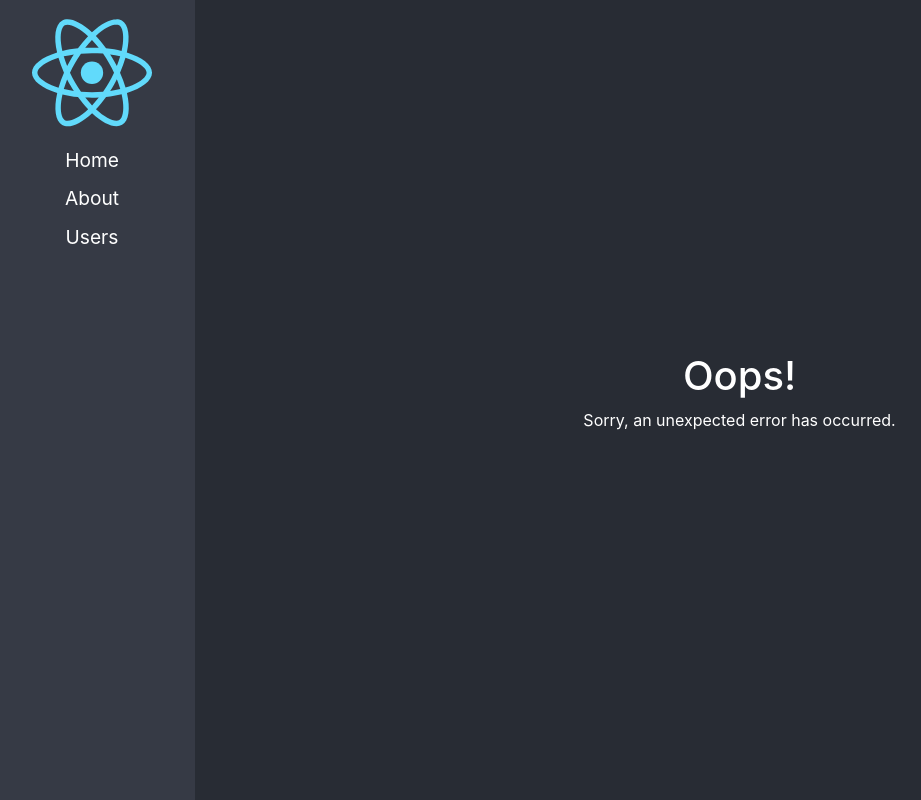
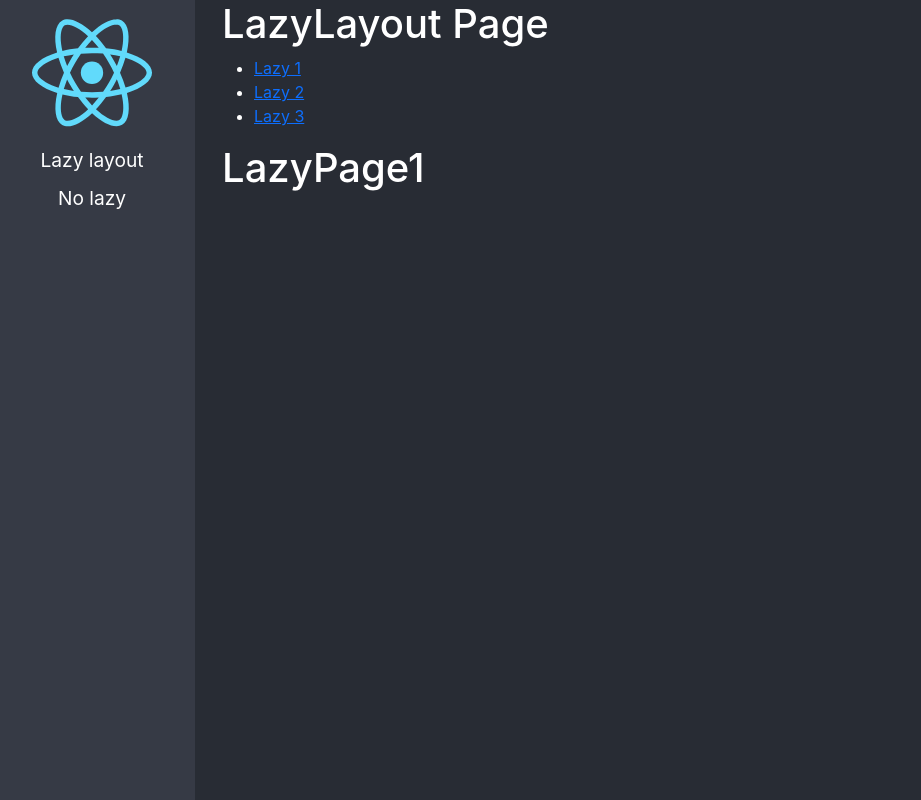
Before and after one commit to LNagad/advanced-react, a React (Create React App) app: page /lazyload/lazy1 in a window 1280 px wide. Shown: the whole page, without its empty margins (11-932 px from the left). Built offline with nearby package versions, Linux system fonts and the light colour scheme.

Commit message:
FEAT: lazyload nested routes added

```diff
--- /dev/null
+++ b/src/01-lazyload/layout/LazyLayout.tsx
@@ -0,0 +1,33 @@
+import { NavLink, Navigate, Route, Routes } from 'react-router-dom';
+import { LazyPage1, LazyPage2, LazyPage3 } from '../pages';
+
+export const LazyLayout = () => {
+   return (
+      <div>
+         <h1>LazyLayout Page</h1>
+         <ul>
+            <li>
+               <NavLink to="lazy1">Lazy 1</NavLink>
+            </li>
+            <li>
+               <NavLink to="lazy2">Lazy 2</NavLink>
+            </li>
+            <li>
+               <NavLink to="lazy3">Lazy 3</NavLink>
+            </li>
+         </ul>
+
+         <Routes>
+            <Route path="lazy1" element={ <LazyPage1 /> } />
+            <Route path="lazy2" element={ <LazyPage2 /> } />
+            <Route path="lazy3" element={ <LazyPage3 /> } />
+
+            {/* <Route path="*" element={ <div> Not found </div> } /> */}
+            <Route path="*" element={ <Navigate replace to='lazy1' /> } />
+         </Routes>
+      </div>
+   );
+};
+
+
+export default LazyLayout;
--- /dev/null
+++ b/src/01-lazyload/pages/LazyPage1.tsx
@@ -0,0 +1,8 @@
+
+export const LazyPage1 = () => {
+   return (
+      <h1>LazyPage1</h1>
+   );
+};
+
+export default LazyPage1;
--- /dev/null
+++ b/src/01-lazyload/pages/LazyPage2.tsx
@@ -0,0 +1,8 @@
+
+export const LazyPage2 = () => {
+   return (
+      <h1>LazyPage2</h1>
+   );
+};
+
+export default LazyPage2;
--- /dev/null
+++ b/src/01-lazyload/pages/LazyPage3.tsx
@@ -0,0 +1,8 @@
+
+export const LazyPage3 = () => {
+   return (
+      <h1>LazyPage3</h1>
+   );
+};
+
+export default LazyPage3;
--- /dev/null
+++ b/src/01-lazyload/pages/NoLazy.tsx
@@ -0,0 +1,6 @@
+
+export const NoLazy = () => {
+   return (
+      <h1>No Lazyload component</h1>
+   );
+};
--- /dev/null
+++ b/src/01-lazyload/pages/index.ts
@@ -0,0 +1,3 @@
+export * from './LazyPage1';
+export * from './LazyPage2';
+export * from './LazyPage3';
--- a/src/components/NavBar.tsx
+++ b/src/components/NavBar.tsx
@@ -1,20 +1,23 @@
 import { NavLink } from 'react-router-dom';
 import logo from '../logo.svg';
+import { routes } from '../routes/routes';
 
 export const NavBar = () => {
    return (
       <nav>
-         <img src={ logo } alt="React Logo" />
+         <img src={logo} alt="React Logo" />
          <ul>
-            <li>
-               <NavLink to='/' className={ ({ isActive }) => isActive ? 'nav-active' : '' }>Home</NavLink>
-            </li>
-            <li>
-               <NavLink to='/about' className={ ({ isActive }) => isActive ? 'nav-active' : '' }>About</NavLink>
-            </li>
-            <li>
-               <NavLink to='/users' className={ ({ isActive }) => isActive ? 'nav-active' : '' }>Users</NavLink>
-            </li>
+            {routes.map(({ to, name }) => {
+               if (name === 'Error') return;
+               return (
+                  <li key={to}>
+                     <NavLink
+                        to={to}
+                        className={({ isActive }) => (isActive ? 'nav-active' : '')}>{name}
+                     </NavLink>
+                  </li>
+               );
+            })}
          </ul>
       </nav>
    );
--- /dev/null
+++ b/src/routes/routes.ts
@@ -0,0 +1,38 @@
+import { lazy, LazyExoticComponent } from 'react';
+import { NoLazy } from '../01-lazyload/pages/NoLazy';
+
+type JSXComponent = () => JSX.Element;
+
+interface Route {
+    to: string,
+    name: string,
+    path: string,
+    element: JSXComponent | LazyExoticComponent<JSXComponent>
+}
+
+const LazyLayout = lazy(() => import(/* webpackChunkName: LazyPage1 */'../01-lazyload/layout/LazyLayout'));
+// const Lazy1 = lazy(() => import(/* webpackChunkName: LazyPage1 */'../01-lazyload/pages/LazyPage1'));
+// const Lazy2 = lazy(() => import(/* webpackChunkName: LazyPage2 */'../01-lazyload/pages/LazyPage2'));
+// const Lazy3 = lazy(() => import(/* webpackChunkName: LazyPage3 */'../01-lazyload/pages/LazyPage3'));
+
+
+export const routes: Route[] = [
+   {
+      path: '/lazyload/*',
+      to: '/lazyload/',
+      name: 'Lazy layout',
+      element: LazyLayout
+   },
+   {
+      path: 'no-lazy',
+      to: '/no-lazy',
+      name: 'No lazy',
+      element: NoLazy
+   },
+//    {
+//       to: '/*',
+//       name: 'Error',
+//       path: '/*',
+//       element: ErrorPage
+//    },
+];
```
Also changed, not shown: src/routes/AppRouter.tsx (+14 -23 lines).
